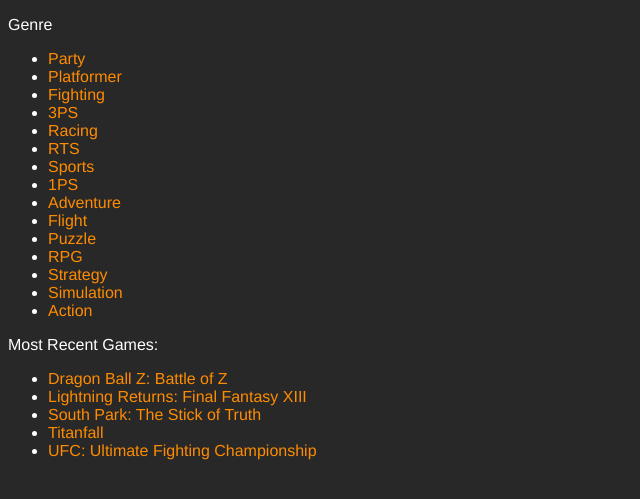
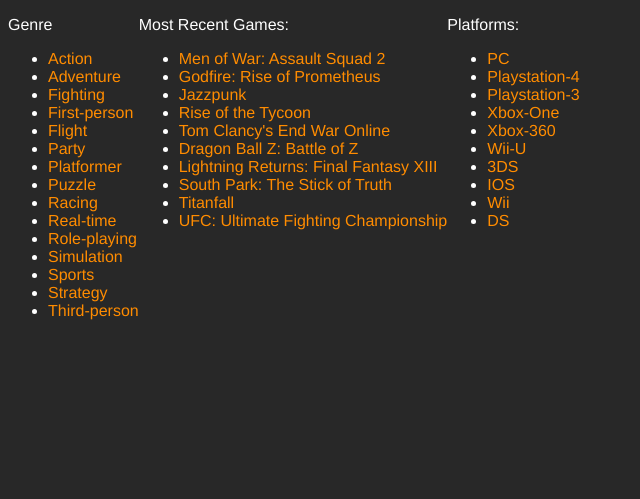
Before and after one commit to narfman0/gamalytics, a Django app: page /gamalytics/ in a window 1280 px wide. Shown: the part 87-586 px from the top of the page, without its empty margins (0-640 px from the left). Run offline with Django 3.2, Linux system fonts and the light colour scheme; data comes from the database, SQL or seed files in the repository; parts of the project's set-up code (start-up, migrations or seed data) failed here and were passed over.

Commit message:
-Changing genre names. Changing home page.
git-svn-id: file:///media/data/other/svn/repos/gamalytics/trunk@714 f34f5d6a-d8fa-4a85-8d7d-3577574e89da

```diff
--- a/gamalytics/templates/header.html
+++ b/gamalytics/templates/header.html
@@ -4,6 +4,9 @@ body{color:white; background-color:#282828; font-family:Helvetica,Arial;}
 h1{color:darkorange;}
 a{color:darkorange; text-decoration:none}
 a:hover{color:orange; text-decoration:underline}
+.container-left {
+    float:left;
+}
   </style>
 </head>
 <div id="header" align="center">
--- a/gamalytics/templates/index.html
+++ b/gamalytics/templates/index.html
@@ -1,5 +1,5 @@
 {% include 'header.html' %}
-<div>
+<div class="container-left">
 Genre
   <ul>
     {% for genre in genres %}
@@ -7,7 +7,7 @@ Genre
     {% endfor %}
   </ul>
 </div>
-<div>
+<div class="container-left">
   Most Recent Games:
   <ul>
     {% for game in games %}
@@ -15,3 +15,11 @@ Genre
     {% endfor %}
   </ul>
 </div>
+<div class="container-left">
+  Platforms:
+  <ul>
+    {% for platform in platforms %}
+    <li><a href="/gamalytics/s/{{platform}}">{{platform}}</a></li>
+    {% endfor %}
+  </ul>
+</div>
--- a/gamalytics/views.py
+++ b/gamalytics/views.py
@@ -1,6 +1,9 @@
 from django.shortcuts import render
 from gamalytics.models import Game,Rating
 from difflib import SequenceMatcher
+
+GENRES=('Action','Adventure','Fighting','First-person','Flight','Party','Platformer','Puzzle','Racing','Real-time','Role-playing','Simulation','Sports','Strategy','Third-person',)
+PLATFORMS=('PC','Playstation-4','Playstation-3','Xbox-One','Xbox-360','Wii-U','3DS','IOS','Wii','DS',)
 
 #Calculate a game's tag value
 def getGameTagRating(game,tag):
@@ -38,10 +41,8 @@ def getGamesSortedTag(tag):
   return sorted(gameMap.items(), key=lambda x: x[1], reverse=True)
 
 def index(request):
-  games=list(Game.objects.all().order_by('released'))[-5:]
-  context={'games':games, 'genres':{'Action','Adventure','Fighting',
-    '1PS','3PS','Flight','Party','Platformer','Puzzle','Racing','RTS','RPG',
-    'Simulation','Sports','Strategy'}}
+  games=list(Game.objects.all().order_by('released'))[-10:]
+  context={'games':games, 'genres':GENRES, 'platforms':PLATFORMS}
   return render(request,'index.html',context)
 
 def search(request):
```
